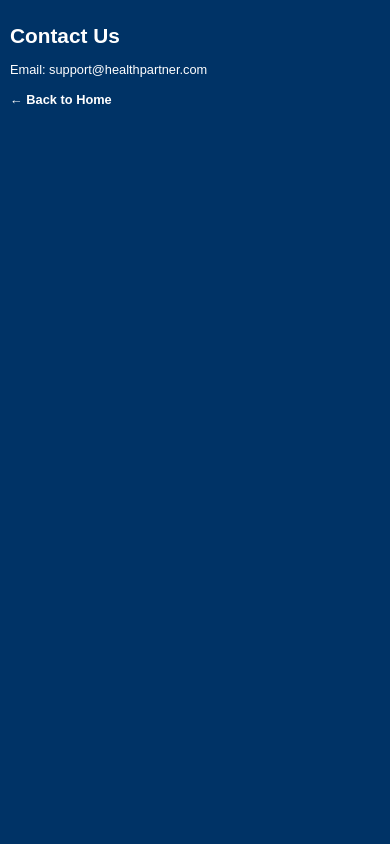
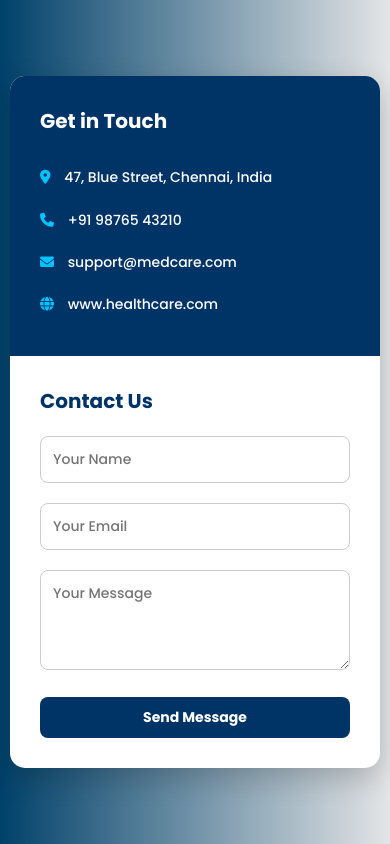
Before and after one commit to satishkumarp6949/Med, a plain HTML site: page contact.html in a window 390 px wide. Drawn offline with Linux system fonts and the light colour scheme.

Commit message:
Initial commit

```diff
--- a/contact.html
+++ b/contact.html
@@ -1,68 +1,190 @@
 <!DOCTYPE html>
-<html>
+<html lang="en">
 <head>
-  <title>Contact Us - Health Partner</title>
-  <meta name="viewport" content="width=device-width, initial-scale=1.0" />
+  <meta charset="UTF-8" />
+  <meta name="viewport" content="width=device-width, initial-scale=1.0"/>
+  <title>Contact Us</title>
+  <link href="https://fonts.googleapis.com/css2?family=Poppins:wght@300;500;700&display=swap" rel="stylesheet"/>
+  <link rel="stylesheet" href="https://cdnjs.cloudflare.com/ajax/libs/font-awesome/6.5.0/css/all.min.css"/>
   <style>
-    body {
-      background-color: #003366;
+    * {
+      box-sizing: border-box;
       margin: 0;
-      padding: 20px;
-      font-family: Arial, sans-serif;
+      padding: 0;
+      font-family: 'Poppins', sans-serif;
     }
 
-    h1 {
-      color: white;
-      font-size: 2rem;
+    body {
+      background: linear-gradient(to right, #00416a, #e4e5e6);
+      min-height: 100vh;
+      display: flex;
+      align-items: center;
+      justify-content: center;
+      padding: 40px 20px;
     }
 
-    p {
-      font-size: 1rem;
-      color: white;
+    .contact-container {
+      background: #fff;
+      max-width: 900px;
+      width: 100%;
+      display: flex;
+      flex-wrap: wrap;
+      border-radius: 15px;
+      box-shadow: 0 10px 30px rgba(0,0,0,0.2);
+      overflow: hidden;
     }
 
-    a {
-      color: white;
-      text-decoration: none;
-      font-weight: bold;
+    .contact-info {
+      flex: 1;
+      background: #003366;
+      color: #fff;
+      padding: 40px;
+      display: flex;
+      flex-direction: column;
+      justify-content: center;
     }
 
-    /* Tablet view (max-width: 650px) */
+    .contact-info h2 {
+      margin-bottom: 20px;
+      font-size: 28px;
+    }
+
+    .contact-info p {
+      margin: 10px 0;
+      line-height: 1.6;
+    }
+
+    .contact-info i {
+      margin-right: 10px;
+      color: #00c3ff;
+    }
+
+    .contact-form {
+      flex: 1;
+      padding: 40px;
+    }
+
+    .contact-form h2 {
+      margin-bottom: 20px;
+      font-size: 26px;
+      color: #003366;
+    }
+
+    .form-group {
+      margin-bottom: 20px;
+    }
+
+    .form-group input,
+    .form-group textarea {
+      width: 100%;
+      padding: 12px;
+      border: 1px solid #ccc;
+      border-radius: 8px;
+      outline: none;
+      transition: border-color 0.3s;
+    }
+
+    .form-group input:focus,
+    .form-group textarea:focus {
+      border-color: #003366;
+    }
+
+    .form-group textarea {
+      resize: vertical;
+      min-height: 100px;
+    }
+
+    .btn {
+      background: #003366;
+      color: #fff;
+      padding: 12px 25px;
+      border: none;
+      border-radius: 8px;
+      cursor: pointer;
+      font-weight: bold;
+      transition: background 0.3s;
+    }
+
+    .btn:hover {
+      background: #005599;
+    }
+
+    /* Media query for tablets (max width: 650px) */
     @media (max-width: 650px) {
-      body {
-        padding: 15px;
+      .contact-container {
+        flex-direction: column;
       }
 
-      h1 {
-        font-size: 1.5rem;
+      .contact-info, .contact-form {
+        width: 100%;
+        padding: 30px;
       }
 
-      p,
-      a {
-        font-size: 0.9rem;
+      .contact-info h2, .contact-form h2 {
+        font-size: 24px;
+      }
+
+      .btn {
+        width: 100%;
+        text-align: center;
       }
     }
 
-    /* Mobile view (max-width: 450px) */
+    /* Media query for small devices (max width: 450px) */
     @media (max-width: 450px) {
       body {
-        padding: 10px;
+        padding: 20px 10px;
       }
 
-      h1 {
-        font-size: 1.3rem;
+      .contact-info h2, .contact-form h2 {
+        font-size: 20px;
       }
 
-      p,
-      a {
-        font-size: 0.8rem;
+      .contact-info p {
+        font-size: 14px;
+      }
+
+      .form-group input,
+      .form-group textarea {
+        font-size: 14px;
+      }
+
+      .btn {
+        padding: 10px 20px;
+        font-size: 14px;
       }
     }
   </style>
 </head>
 <body>
-  <h1>Contact Us</h1>
-  <p>Email: support@healthpartner.com</p>
-  <a href="index.html">← Back to Home</a>
+
+  <div class="contact-container">
+    <!-- Contact Info -->
+    <div class="contact-info">
+      <h2>Get in Touch</h2>
+      <p><i class="fas fa-map-marker-alt"></i> 47, Blue Street, Chennai, India</p>
+      <p><i class="fas fa-phone"></i> +91 98765 43210</p>
+      <p><i class="fas fa-envelope"></i> support@medcare.com</p>
+      <p><i class="fas fa-globe"></i> www.healthcare.com</p>
+    </div>
+
+    <!-- Contact Form -->
+    <div class="contact-form">
+      <h2>Contact Us</h2>
+      <form>
+        <div class="form-group">
+          <input type="text" placeholder="Your Name" required />
+        </div>
+        <div class="form-group">
+          <input type="email" placeholder="Your Email" required />
+        </div>
+        <div class="form-group">
+          <textarea placeholder="Your Message" required></textarea>
+        </div>
+        <button type="submit" class="btn">Send Message</button>
+      </form>
+    </div>
+  </div>
+
 </body>
 </html>
--- a/styles.css
+++ b/styles.css
@@ -444,3 +444,43 @@
     font-size: 0.95rem;
   }
 }
+
+
+
+
+/* Button hover ripple effect */
+.btn:hover {
+  animation: ripple 0.6s ease-out;
+  background-color: #004e5e;
+}
+
+@keyframes ripple {
+  0% { box-shadow: 0 0 0 0 rgba(0, 0, 0, 0.2); }
+  100% { box-shadow: 0 0 20px 20px rgba(0, 0, 0, 0); }
+}
+
+/* Product card hover lift */
+.product {
+  transition: transform 0.3s ease, box-shadow 0.3s ease;
+}
+.product:hover {
+  transform: translateY(-6px);
+  box-shadow: 0 8px 20px rgba(0, 0, 0, 0.15);
+}
+
+/* Icon subtle pop-in */
+.btn-action i {
+  transition: transform 0.3s ease;
+}
+.btn-action:hover i {
+  transform: scale(1.15);
+}
+
+
+
+
+
+/* Overflow fix */
+html, body { overflow-x: hidden; width: 100%; position: relative; }
+* { box-sizing: border-box; }
+img, .hero-img { max-width: 100%; height: auto; }
```
